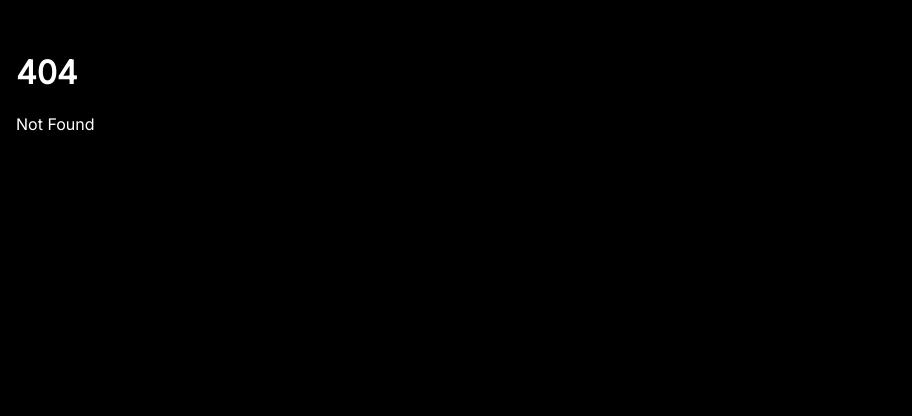
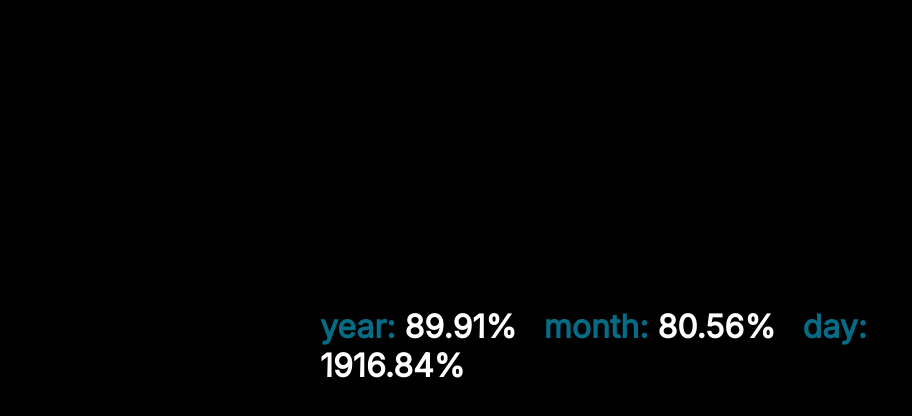
Before and after one commit to bdeak4/bdeak.net, a SvelteKit app: page /browser-homepage in a window 1280 px wide. Before the commit this address had no page. Shown: the top 416 px of the page, without its empty margins (0-912 px from the left). Built offline with nearby package versions, Linux system fonts and the light colour scheme.

Commit message:
add browser homepage

```diff
--- /dev/null
+++ b/src/routes/browser-homepage/+page.svelte
@@ -0,0 +1,47 @@
+<script lang="ts">
+  let now = new Date();
+
+  $: yearStart = new Date(now.getFullYear(), 0);
+  $: yearEnd = new Date(now.getFullYear() + 1, 0);
+
+  $: monthStart = new Date(now.getFullYear(), now.getMonth(), 1);
+  $: monthEnd = new Date(now.getFullYear(), now.getMonth() + 1, 1);
+
+  $: dayStart = new Date(now.getFullYear(), now.getMonth(), now.getDay());
+  $: dayEnd = new Date(now.getFullYear(), now.getMonth(), now.getDay() + 1);
+
+  let clear;
+  $: {
+    clearInterval(clear);
+    clear = setInterval(() => (now = new Date()), 1000);
+  }
+
+  const calculatePercentage = (start: Date, end: Date) => {
+    return (((now - start) / (end - start)) * 100).toFixed(2);
+  };
+</script>
+
+<h1>
+  <span>year:</span>
+  {calculatePercentage(yearStart, yearEnd)}%
+  <span>&nbsp; month:</span>
+  {calculatePercentage(monthStart, monthEnd)}%
+  <span>&nbsp; day:</span>
+  {calculatePercentage(dayStart, dayEnd)}%
+</h1>
+
+<style>
+  h1 {
+    position: fixed;
+    top: 50%;
+    left: 50%;
+    transform: translate(-50%, -50%);
+    padding-bottom: 150px;
+    user-select: none;
+  }
+
+  span {
+    color: #0891b2;
+    opacity: 0.75;
+  }
+</style>
```
